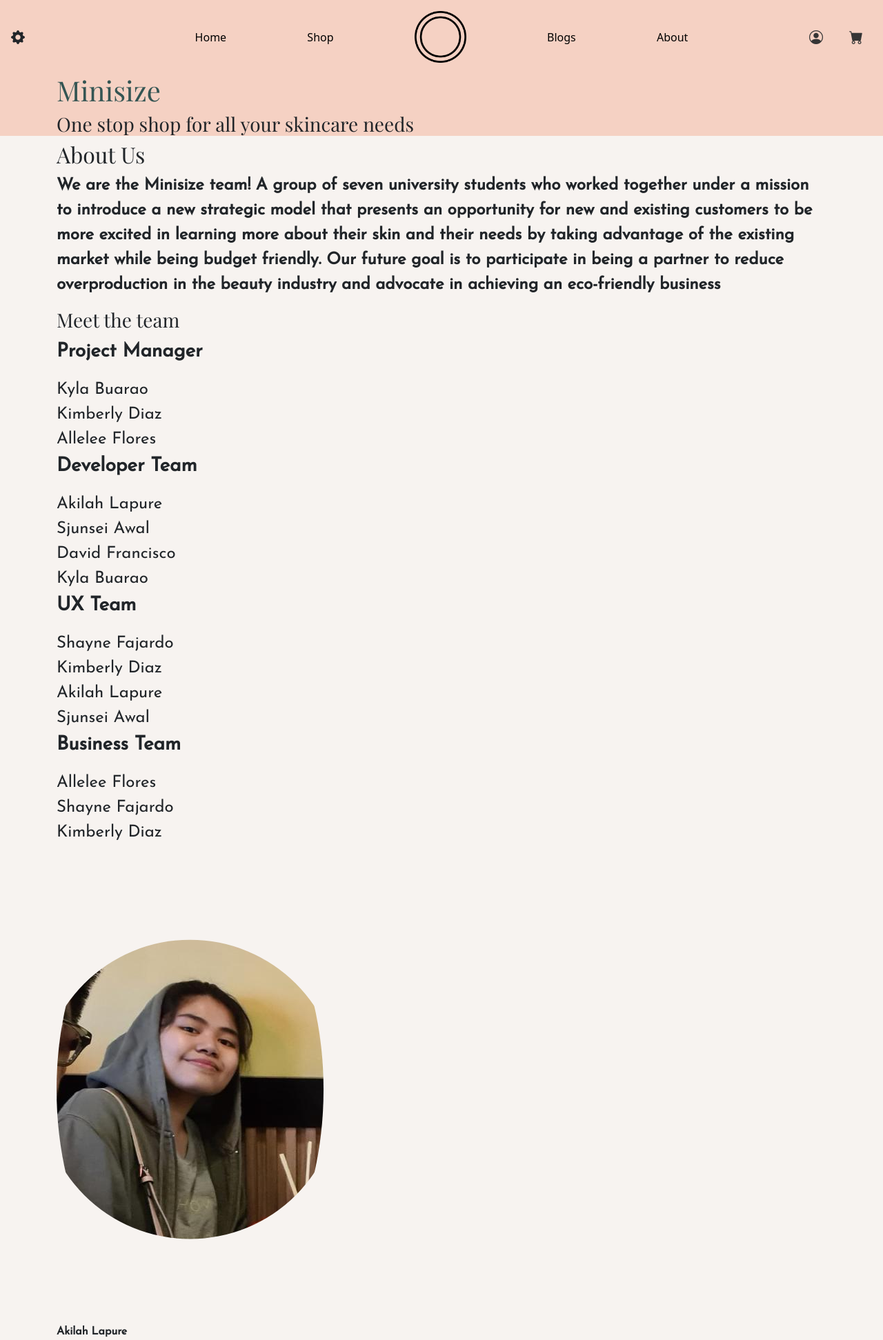
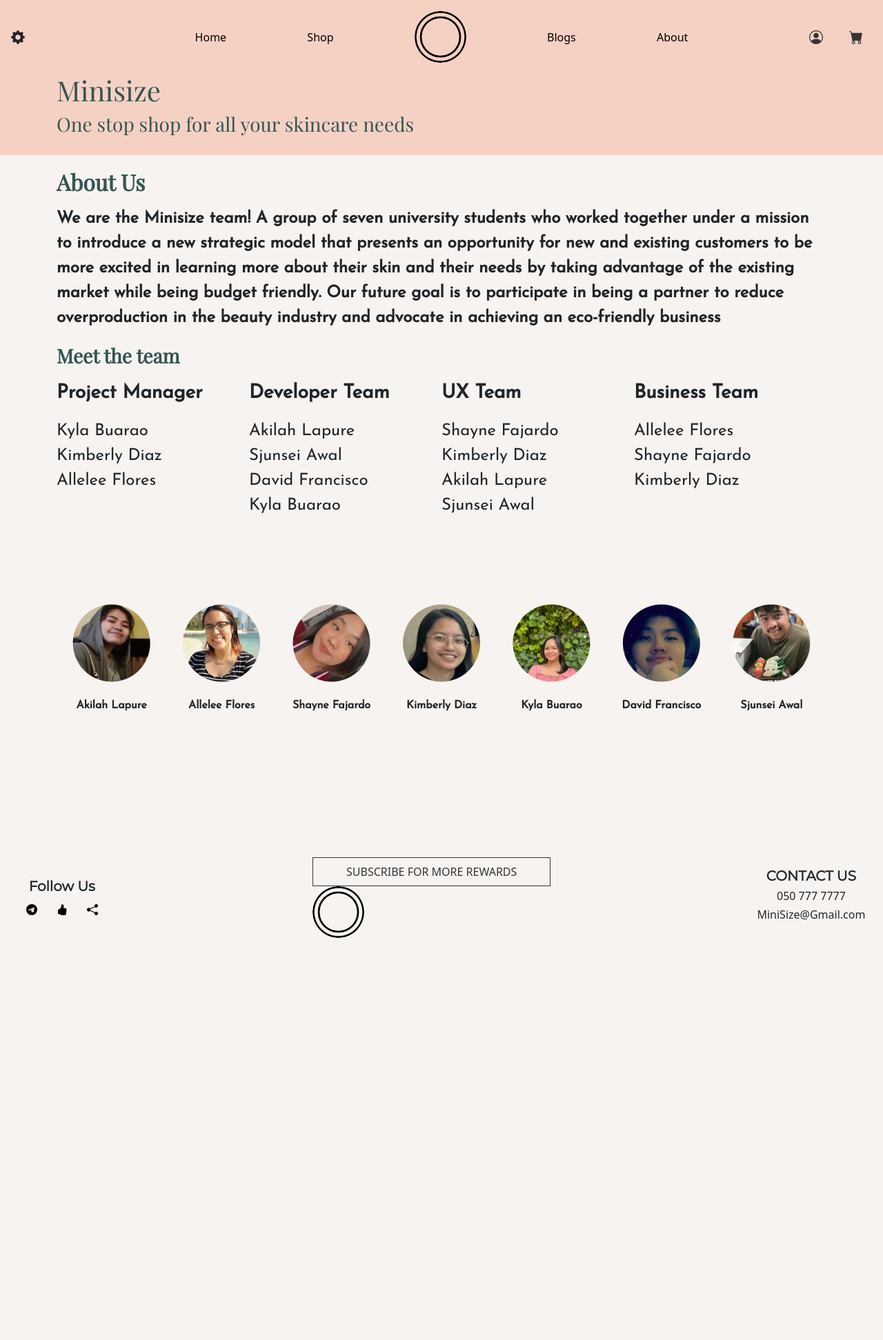
Before and after one commit to minisize/minisizeproject, a PHP site: page /about-us.php in a window 1280 px wide. Shown: the top 1943 px of the page at 69% size. After the commit the page ends 1360 px from the top, so only its background shows below. Run offline with PHP 8.4, Linux system fonts and the light colour scheme; data comes from the database, SQL or seed files in the repository; some libraries are stand-ins or nearby versions.

Commit message:
Committing

```diff
--- a/assets/styles/about_us/about.css
+++ b/assets/styles/about_us/about.css
@@ -12,7 +12,6 @@
   color: #345553;
 }
 
-<<<<<<< HEAD
 .fade-bg {
   background-color: #F5D1C3;
   padding: 10px;
@@ -22,27 +21,6 @@
   -webkit-clip-path: circle(40%);
           clip-path: circle(40%);
   border-radius: 100%;
-=======
-#us p {
-  font-size: 50px;
-  font-weight: 500;
-  text-align: justify;
-  margin: 20px;
-}
-
-.team h4 {
-  font-size: 32px;
-  font-weight: 300;
-}
-
-img {
-  border-radius: 100px;
-}
-
-li {
-  list-style-type: none;
-  padding: 0;
->>>>>>> main
   margin: 0;
   padding: 0;
 }
```
Also changed, not shown: 1 other file.
